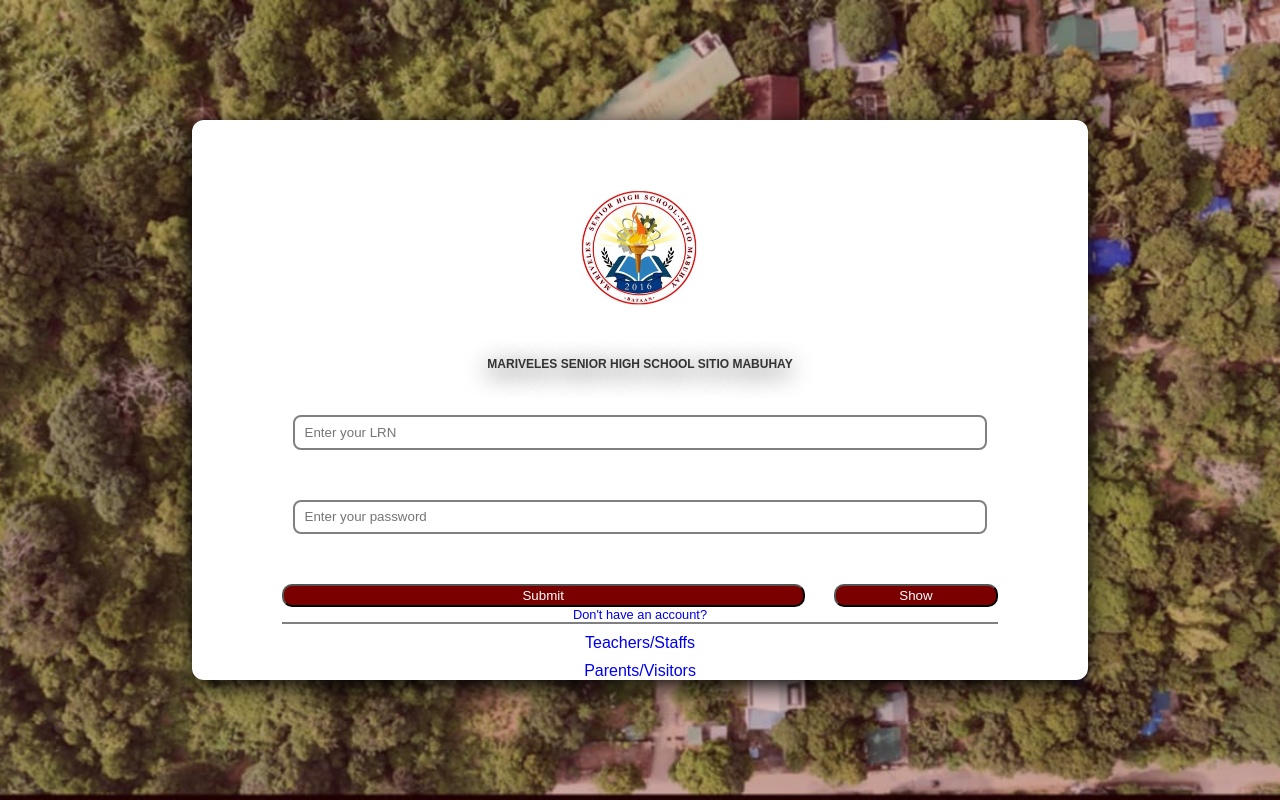
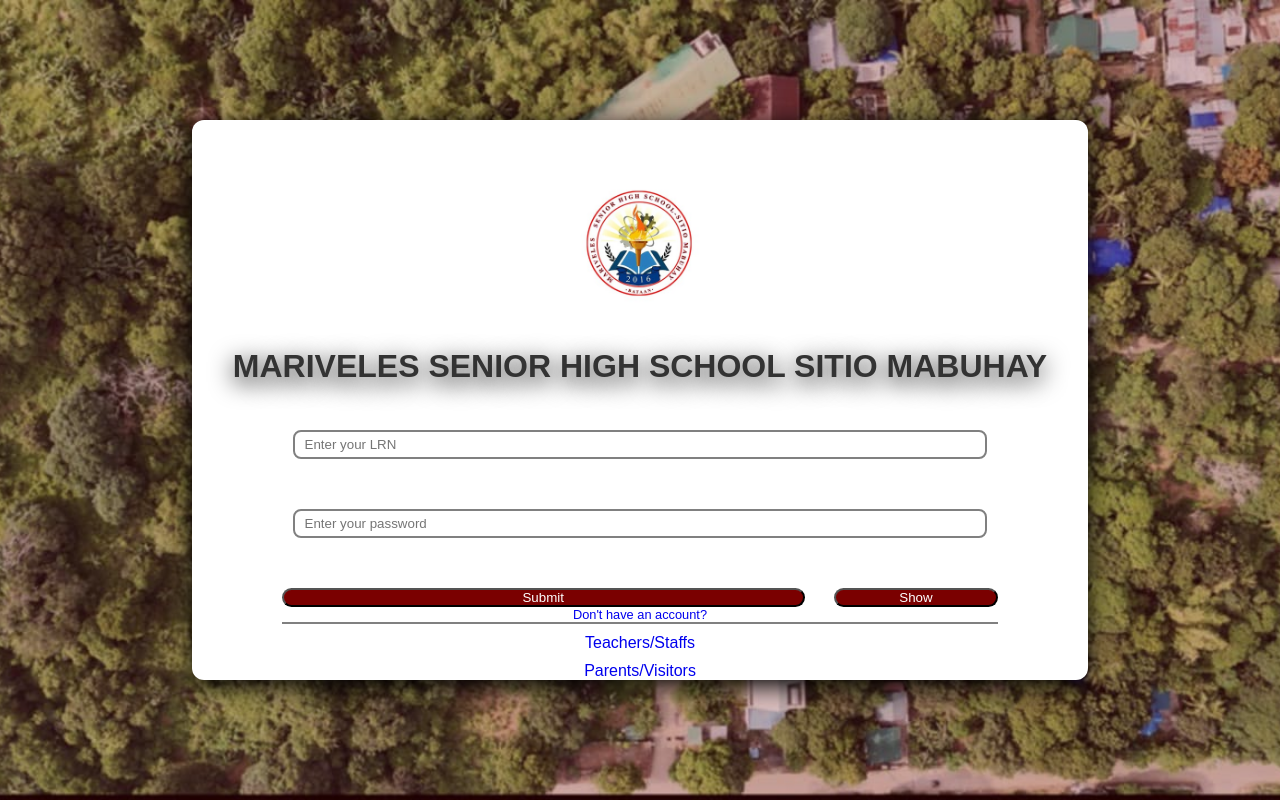
Before and after one commit to Jhnvncntx/gpseek-frontend, a plain HTML site: page index.html in a window 1280 px wide. Drawn offline with Linux system fonts and the light colour scheme; a web font is replaced by a local one.

Commit message:
Update register-login.css

```diff
--- a/register-login.css
+++ b/register-login.css
@@ -77,7 +77,7 @@ main {
 #login-title {
     margin: 5% 0 5% 0;
     text-shadow: 0 6px 25px rgb(0, 0, 0);
-    font-size: 12px;
+    font-size: 2em;
     font-weight:750;
     color: #333;
     text-align: center;
```
